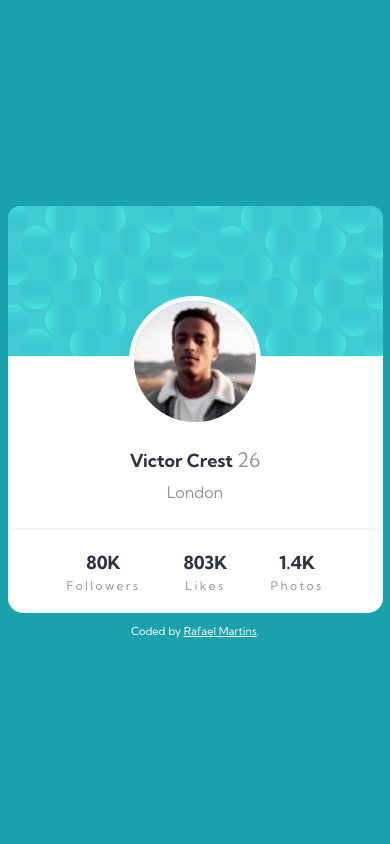
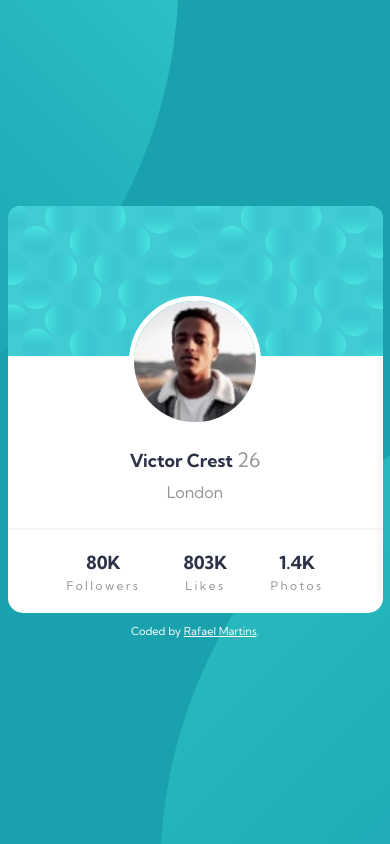
Before and after one commit to Rafaelbpm/frontendmentor_profile_card, a plain HTML site: page index.html in a window 390 px wide. Drawn offline with Linux system fonts and the light colour scheme.

Commit message:
css - add - bg image media querie

```diff
--- a/css/style.css
+++ b/css/style.css
@@ -143,8 +143,20 @@ p {
 
 /*-------------------MEDIA QUERIES-------------------*/
 
-@media screen (min-width: 420px;) {
+@media screen and (max-width: 720px) {
   body {
-    background-color: #fff;
+    background-image: url(/images/bg-pattern-top.svg),
+    url(/images/bg-pattern-bottom.svg);
+  background-repeat: no-repeat, no-repeat;
+  background-position: right 49vh bottom 45vh, left 49vh top 45vh;
   }
 }
+
+@media screen and (max-width: 600px) {
+  body {
+    background-image: url(/images/bg-pattern-top.svg),
+    url(/images/bg-pattern-bottom.svg);
+  background-repeat: no-repeat, no-repeat;
+  background-position: right 25vh bottom 45vh, left 19vh top 45vh;
+  }
+}
```
